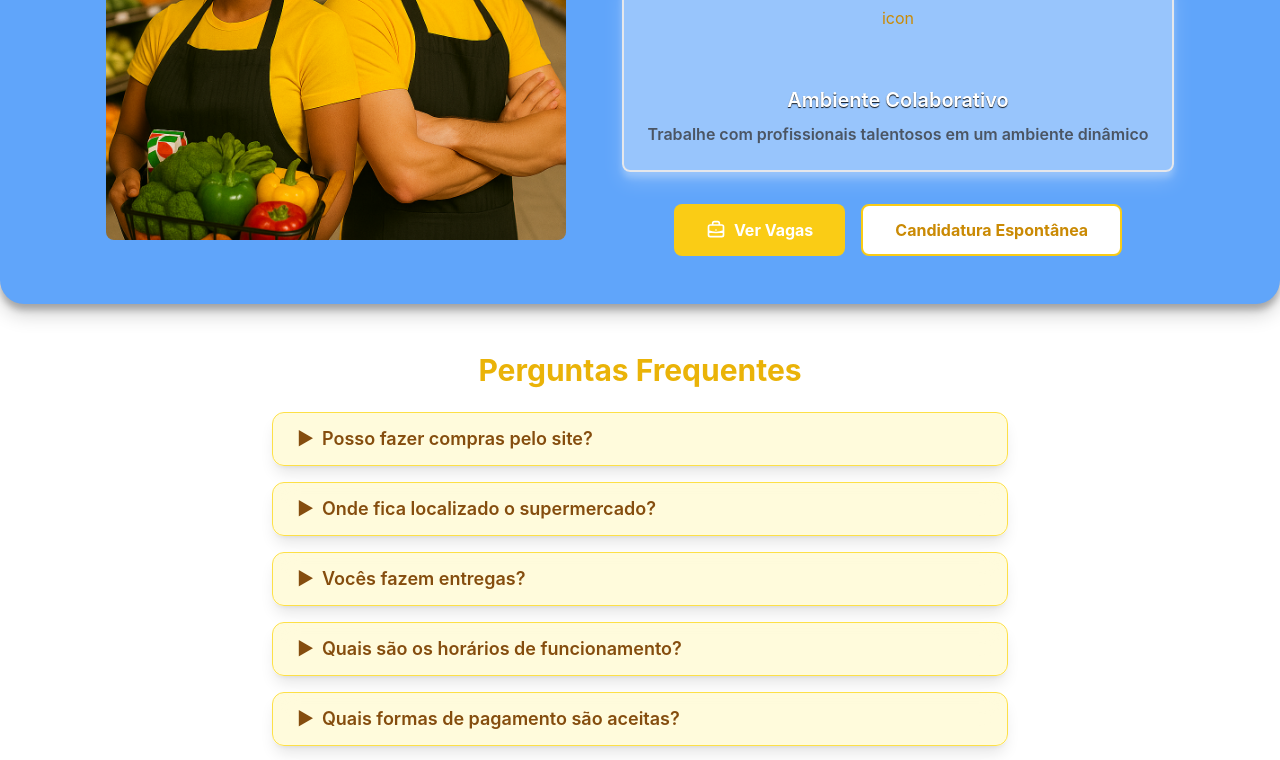
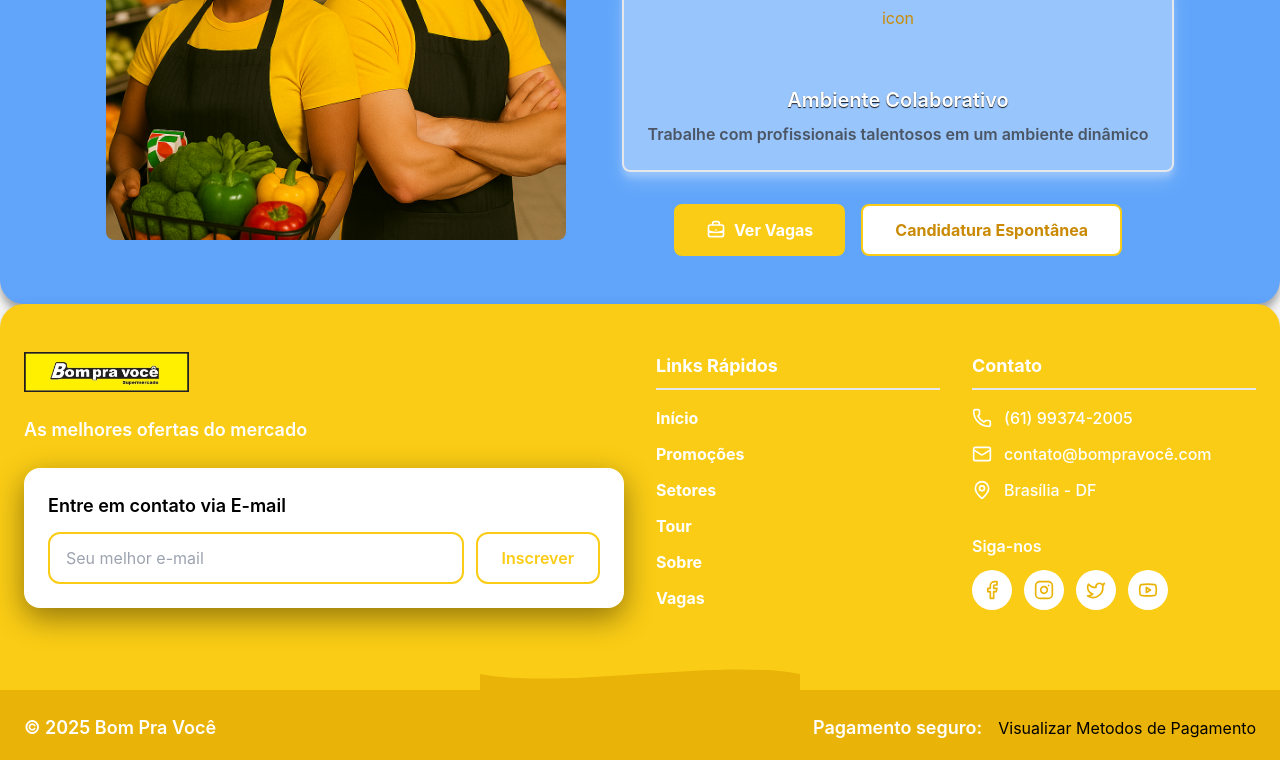
Before and after one commit to soutozk/sitenet, a React (Create React App) app: page / in a window 1280 px wide. Shown: the part 2000-2760 px from the top of the page. Built offline with nearby package versions, Linux system fonts and the light colour scheme.

Commit message:
remove facq section

```diff
--- a/src/pages/Home.jsx
+++ b/src/pages/Home.jsx
@@ -18,7 +18,7 @@ export default function Home() {
       <BannerHome />
       <TourVirtual />
       <TrabalheConosco />
-      <FaqSection />
+      {/*<FaqSection /> */}
       <Footer />
       {/* <PaymentsMethods /> */}
       <WhatsAppWidget />
```
